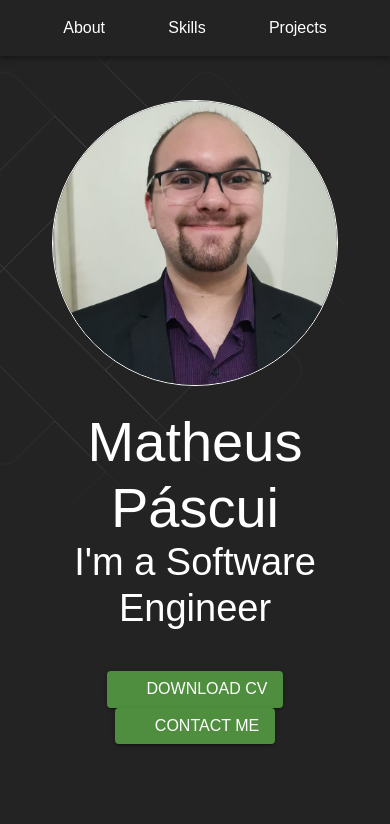
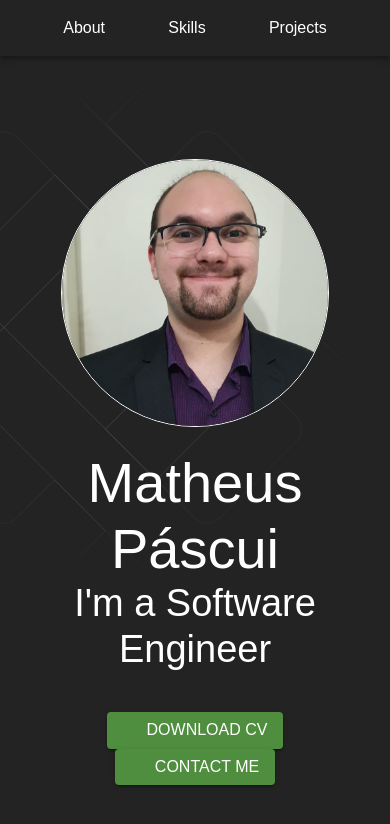
Before and after one commit to matheuspascui/PortfolioSite, a React (Vite) app: page / in a window 390 px wide. Shown: the top 824 px of the page. Built offline with nearby package versions, Linux system fonts and the light colour scheme; some icons are missing.

Commit message:
fix: fixing Hero Component UI

```diff
--- a/src/components/Sections/Hero.tsx
+++ b/src/components/Sections/Hero.tsx
@@ -9,11 +9,17 @@ const Hero = () => {
     backgroundColor: theme.palette.primary.main,
     height: "100vh",
     display: 'flex',
-    alignItems: 'center'
+    alignItems: 'center',
+    [theme.breakpoints.up('xs')]: { // <= mobile
+      paddingTop: '100px'
+    },
+    [theme.breakpoints.up('md')]: { //>= mobile
+      paddingTop: "0",
+    }
   }));
 
   const StyledImg = styled("img")(({theme}) => ({
-    width: "80%",
+    width: "75%",
     borderRadius: "50%",
     border: `1px solid ${theme.palette.primary.contrastText}`
   }));
```
